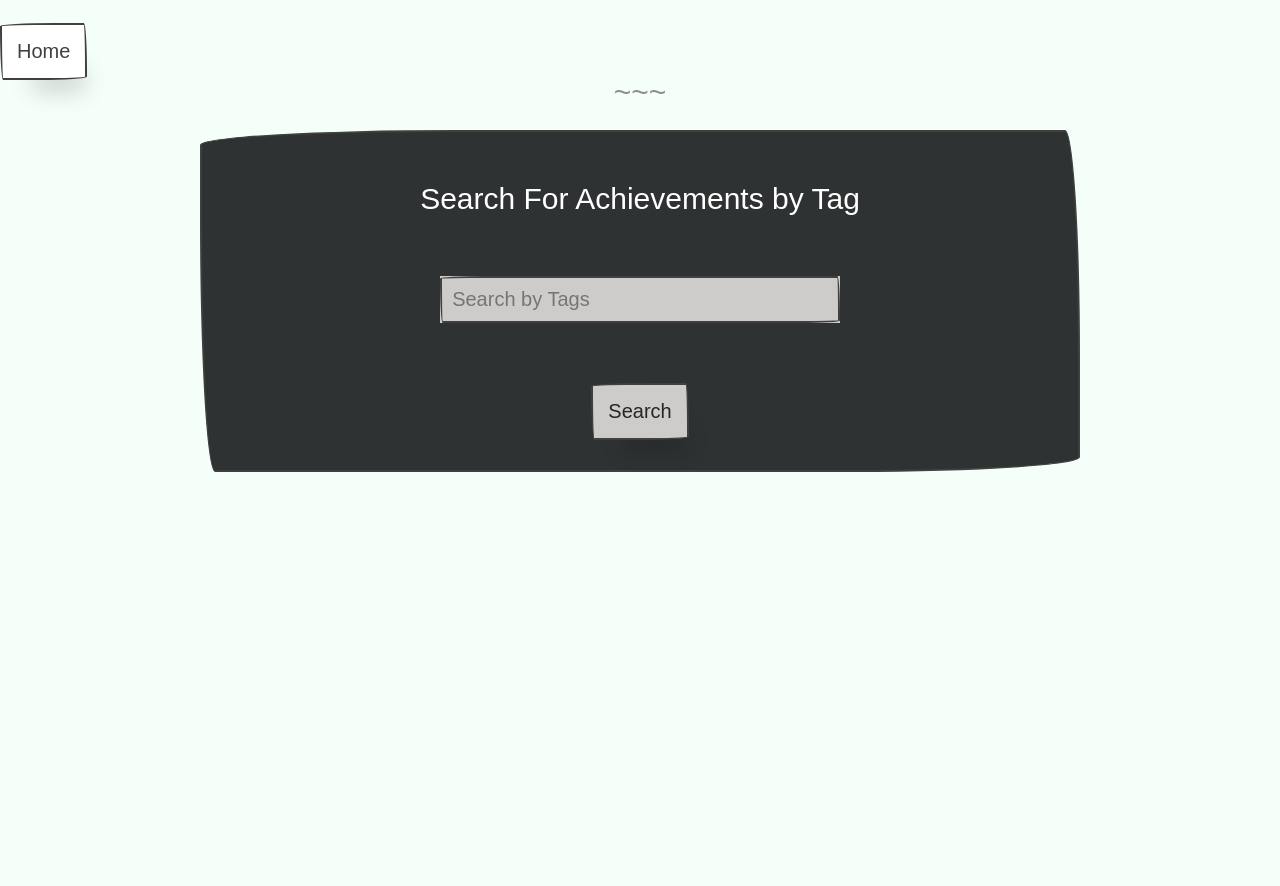
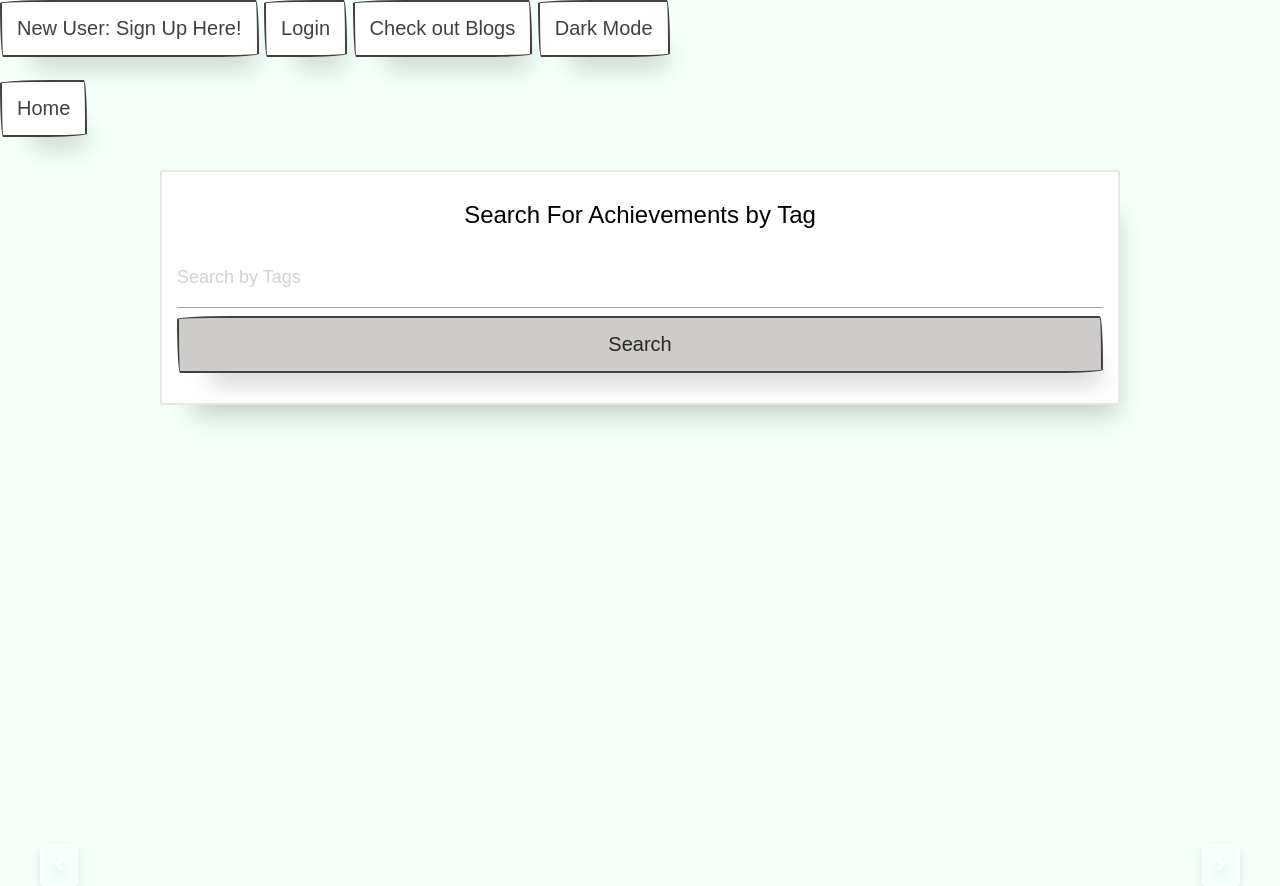
Before and after one commit to tla111/bullet-journal-capstone, a Django app: page /blog/ in a window 1280 px wide. Before the commit the page ends 472 px from the top, so only its background shows below. Run offline with Django 3.2, Linux system fonts and the light colour scheme; data that the repository does not hold is empty; some libraries are stand-ins or nearby versions; some web fonts are replaced.

Commit message:
implementing carousel

```diff
--- a/templates/base.html
+++ b/templates/base.html
@@ -10,12 +10,44 @@
     <link rel="stylesheet" href="https://use.fontawesome.com/releases/v5.3.1/css/all.css" integrity="sha384-mzrmE5qonljUremFsqc01SB46JvROS7bZs3IO2EmfFsd15uHvIt+Y8vEf7N7fWAU"
   crossorigin="anonymous">
 
+    <link rel="stylesheet" href="https://cdnjs.cloudflare.com/ajax/libs/materialize/1.0.0/css/materialize.min.css">
+
+    <link rel="stylesheet" href="https://cdnjs.cloudflare.com/ajax/libs/Glide.js/3.4.1/css/glide.theme.min.css" integrity="sha512-wCwx+DYp8LDIaTem/rpXubV/C1WiNRsEVqoztV0NZm8tiTvsUeSlA/Uz02VTGSiqfzAHD4RnqVoevMcRZgYEcQ==" crossorigin="anonymous" />
+    <link rel="stylesheet" href="https://cdnjs.cloudflare.com/ajax/libs/Glide.js/3.4.1/css/glide.core.min.css" integrity="sha512-wYsVD8ho6rJOAo1Xf92gguhOGQ+aWgxuyKydjyEax4bnuEmHUt6VGwgpUqN8VlB4w50d0nt+ZL+3pgaFMAmdNQ==" crossorigin="anonymous" />
+
+
      <link rel="stylesheet" href="https://unpkg.com/papercss@1.8.2/dist/paper.min.css">
 
     <title>Journal</title>
   </head>
+
+  <style>
+    .dark_mode {
+          background-color: #121212;
+          color: white;
+        }
+  </style>
 <body>
+
+    <div class="navbar_box">
+      <a href="{% url 'register' %}" class="paper-btn btn-info"> New User: Sign Up Here!</a>
+      <a href="{% url 'login' %}" class="paper-btn btn-info">Login</a>
+      <a href="{% url 'blog' %}" class="paper-btn btn-info">Check out Blogs</a>
+      <a href="" class="paper-btn btn-info" id="change_me">Dark Mode</a>
+    </div>
+
     {% block content %}
     {% endblock %}
+
+    <script>
+      let mode_button = document.querySelector("#change_me")
+
+      mode_button.addEventListener("click", function(){
+        document.body.classList.toggle('dark_mode')
+      })
+
+  </script>
+
 </body>
+
 </html>
--- a/templates/blog/index.html
+++ b/templates/blog/index.html
@@ -7,18 +7,7 @@
         justify-content: center;
     }
     .my-container{
-        display: flex;
-        justify-content: center;
-        align-items: center;
         padding: 10px;
-    }
-    .my-container{
-        padding: 10px;
-    }
-    .submit-btn{
-        display: flex;
-        justify-content: center;
-        align-items: center;
     }
     .display-card{
         width: 20rem;
@@ -34,8 +23,46 @@
     .my-bg{
          background-color: #2E3233;
     }
-
-
+    .carousel {
+        width: 100%;
+    }
+    .card {
+        height: 235px !important;
+    }
+    .card-title {
+        text-align: center;
+    }
+    .search-button {
+        width: 100%;
+    }
+    .search-input {
+        color: black;
+    }
+    .col {
+        display: flex;
+        flex-direction: column;
+        justify-content: center;
+        align-items: center;
+    }
+    .card_container {
+        margin-top: -50px;
+        height: 325px !important;
+        width: 325px !important;
+    }
+    .card_buttons {
+        display: flex;
+    }
+    .glide {
+        display: flex;
+        justify-content: center;
+        align-items: center;
+    }
+    .glide__slide {
+        color: red !important;
+        border: 1px solid greenyellow;
+        height: 300px;
+        width: 300px;
+    }
 </style>
 
 <br/>
@@ -54,9 +81,9 @@
         </div>
     {% endif %}
 </div>
-<hr/>
+<br>
 
-<div class="container" >
+<!-- <div class="container" >
     <div class="border margin-large my-card my-container my-bg">
         <div class="card-body">
             <h4 class="card-title" style="color: #fff;">Search For Achievements by Tag</h4>
@@ -74,14 +101,28 @@
             </form>
         </div>
     </div>
-</div>
+</div> -->
+
+    <div class="container test_container" >
+        <div class="card">
+            <h4 class="card-title" style="color: #000;">Search For Achievements by Tag</h4>
+            <form action="/search">
+                <div class="row flex-middle">
+                    <div class="col sm-12">
+                            <input class="search-input" type="text" name="tags" id="paperInputs2" placeholder="Search by Tags" style="color: #000; font-size: 18px;">
+                        <button type="submit" class="paper-btn btn-primary search-button" value="Primary">Search</button>
+                    </div>
+                </div>
+            </form>
+        </div>
+    </div>
 
 <div class="container-fluid my-container">
-    <div class="row flex-center">
+     <div class="row flex-center carousel">
         {% for post in results %}
-            <div class="card margin-small display-card">
-             <a class="card-link" href="/article/{{post.id}}">
-                <div class="card-body">
+            <div class="card display-card carousel-item card_container">
+                <a class="card-link" href="/article/{{post.id}}" >
+                <div class="card-body ">
                    <h4 class="card-title">{{ post.title}}</h4>
                     <h5 class="card-subtitle">Created by {{ post.author }} {{post.list_date| timesince}} ago</h5>
                     <p class="card-text">{{post.body|truncatechars:50}}</p>
@@ -91,14 +132,70 @@
                         <p> Comments: {{post.comments.count}} </p>
                     {% else %}
                         <p>Comments: {{post.comments.count}} </p>
-                        <a class="paper-btn btn-danger" popover-top=" ARE YOU SURE❓" href="/delete_post/{{post.id}}">Delete</a>
-                        <a  class="paper-btn btn-success"  href="/edit_post/{{post.id}}">Edit Post</a>
+                        <div class="card_buttons">
+                            <a class="paper-btn btn-danger" popover-top=" ARE YOU SURE❓" href="/delete_post/{{post.id}}">Delete</a>
+                            <a  class="paper-btn btn-success"  href="/edit_post/{{post.id}}">Edit Post</a>
+                        </div>
                     {% endif %}
                 </div>
+            </a>
             </div>
         {% endfor %}
+        <div class="swiper-pagination"></div>
     </div>
 </div>
+
+
+<div class="glide">
+  <div class="glide__track" data-glide-el="track">
+    <ul class="glide__slides">
+      {% for post in results %}
+            <div class="card display-card card_container glide__slide">
+                <a class="card-link" href="/article/{{post.id}}" >
+                <div class="card-body ">
+                   <h4 class="card-title">{{ post.title}}</h4>
+                    <h5 class="card-subtitle">Created by {{ post.author }} {{post.list_date| timesince}} ago</h5>
+                    <p class="card-text">{{post.body|truncatechars:50}}</p>
+                    <hr></a>
+                    {% if post.author.id  != request.user.id %}
+                        <p>Tag: {{post.tags}}</p>
+                        <p> Comments: {{post.comments.count}} </p>
+                    {% else %}
+                        <p>Comments: {{post.comments.count}} </p>
+                        <div class="card_buttons">
+                            <a class="paper-btn btn-danger" popover-top=" ARE YOU SURE❓" href="/delete_post/{{post.id}}">Delete</a>
+                            <a  class="paper-btn btn-success"  href="/edit_post/{{post.id}}">Edit Post</a>
+                        </div>
+                    {% endif %}
+                </div>
+            </a>
+            </div>
+        {% endfor %}
+    </ul>
+  </div>
+   <div class="glide__arrows" data-glide-el="controls">
+    <button class="glide__arrow glide__arrow--left" data-glide-dir="<"><i class="fa fa-angle-left"></i></button>
+    <button class="glide__arrow glide__arrow--right" data-glide-dir=">"><i class="fa fa-angle-right"></i></button>
+  </div>
+</div>
+
+<script src="https://code.jquery.com/jquery-3.4.1.js"></script>
+<script src="https://cdnjs.cloudflare.com/ajax/libs/Glide.js/3.4.1/glide.min.js" integrity="sha512-BXASbMmKLu+RC5TDnkupyhvrjiOQXILh/5zgIS8k5JAC71a73lNweVEg/X+9XJQ7GK22PH9WpztY3zqrji+xrQ==" crossorigin="anonymous"></script>
+<script src="https://cdnjs.cloudflare.com/ajax/libs/materialize/1.0.0/js/materialize.min.js"></script>
+
+<script>
+    new Glide('.glide', {
+        type: 'carousel',
+        startAt: 0,
+        perView: 3,
+    }).mount()
+
+     $(document).ready(function(){
+    $('.carousel').carousel();
+  });
+
+</script>
+
 {% endblock %}
 
 {% comment %} class="paper-btn btn-info" {% endcomment %}
```
Also changed, not shown: templates/journal_profile.html (+13 -10 lines).
